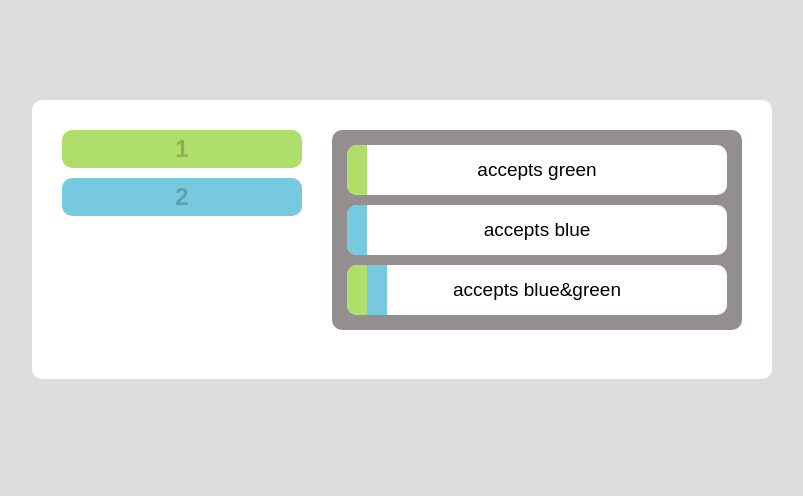
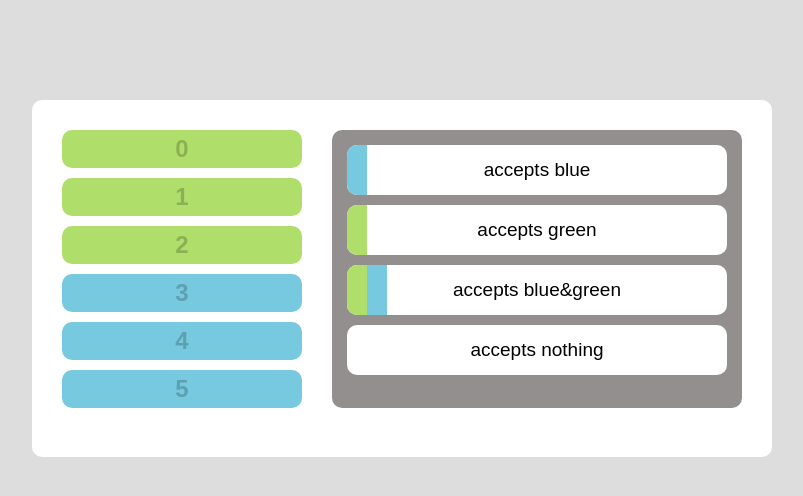
Before and after one commit to ChrisWongAtCUHK/vue3-drag-and-drop, a Vue app: page / in a window 1280 px wide. Shown: the top 496 px of the page, without its empty margins (238-1041 px from the left). Built offline with nearby package versions, Linux system fonts and the light colour scheme.

Commit message:
Loops of components

```diff
--- a/src/App.vue
+++ b/src/App.vue
@@ -2,34 +2,20 @@
   <div :class="classes">
     <div class="dnd-source-objects">
       <Draggable
-        :class="'dnd-source-object green'"
-        :type="'green'"
-        :index="1"
-        :children="1"
-      />
-      <Draggable
-        :class="'dnd-source-object blue'"
-        :type="'blue'"
-        :index="2"
-        :children="2"
+        v-for="(source, index) in sources"
+        :key="index"
+        :class="`dnd-source-object ${source.type}`"
+        :type="source.type"
+        :index="index"
+        :children="index"
       />
     </div>
     <div class="dnd-drop-targets">
       <DropTarget
-        :accepts="['green']"
-        :index="1"
-        :currentDragItem="currentDragItem"
-        @onDrop="onDrop($event)"
-      />
-      <DropTarget
-        :accepts="['blue']"
-        :index="2"
-        :currentDragItem="currentDragItem"
-        @onDrop="onDrop($event)"
-      />
-      <DropTarget
-        :accepts="['blue', 'green']"
-        :index="3"
+        v-for="(target, index) in targets"
+        :key="index"
+        :accepts="target.accepts"
+        :index="index"
         :currentDragItem="currentDragItem"
         @onDrop="onDrop($event)"
       />
@@ -50,6 +36,20 @@ export default {
     DropTarget,
   },
   setup() {
+    const sources = ref([
+      { type: "green" },
+      { type: "green" },
+      { type: "green" },
+      { type: "blue" },
+      { type: "blue" },
+      { type: "blue" },
+    ]);
+    const targets = ref([
+      { accepts: ["blue"] },
+      { accepts: ["green"] },
+      { accepts: ["blue", "green"] },
+      { accepts: [] },
+    ]);
     const currentDragItem = ref(null);
     const lastDrop = ref(null);
 
@@ -99,6 +99,8 @@ export default {
     provide("onDragStop", onDragStop);
 
     return {
+      sources,
+      targets,
       classes,
       currentDragItem,
       dropDescription,
```
